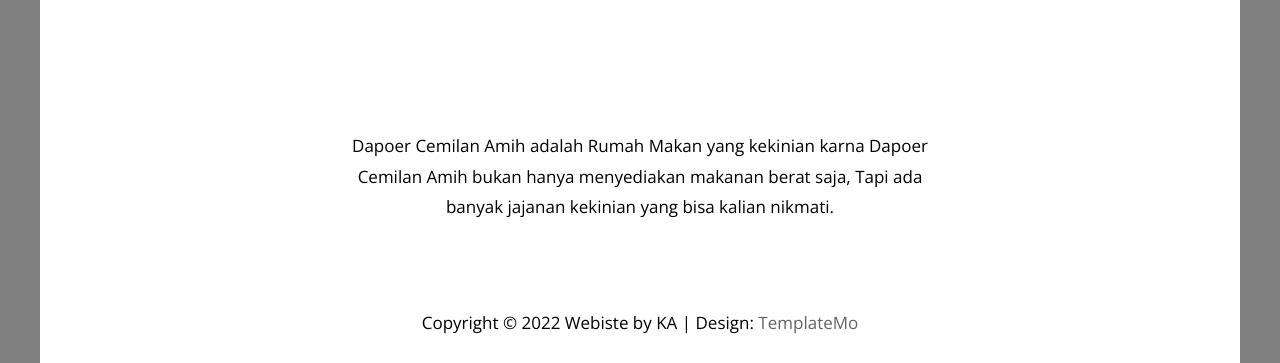
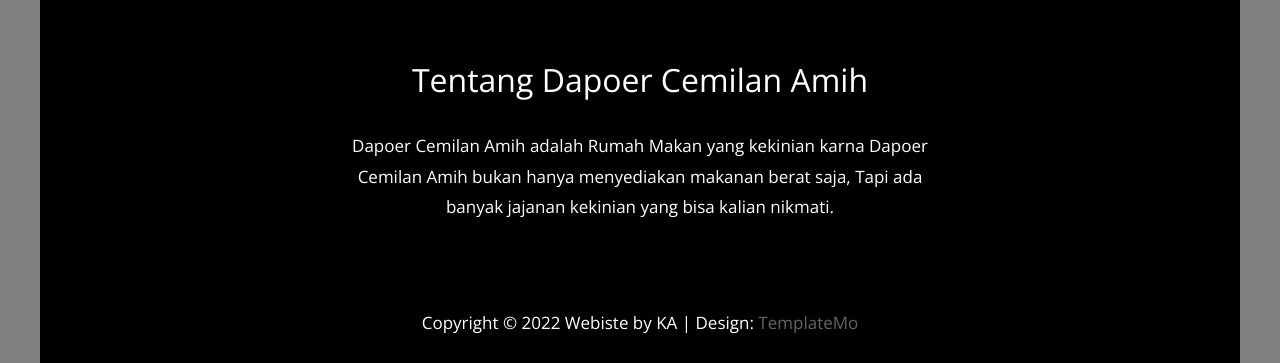
Before and after one commit to friscanzy/webku, a plain HTML site: page about.html in a window 1280 px wide. Shown: the part 462-825 px from the top of the page. Drawn offline with nearby package versions, Linux system fonts and the light colour scheme.

Commit message:
Update templatemo-style.css

```diff
--- a/css/templatemo-style.css
+++ b/css/templatemo-style.css
@@ -206,17 +206,17 @@ html {
 body {
   font-family: "Open Sans", Arial, sans-serif;
   font-size: 17px;
-  background-color: white;
+  background-color: black;
   overflow-x: hidden;
 }
 
 .container {
-  background-color: white;
+  background-color: black;
 }
 
 p,
 address {
-  color: black;
+  color: white;
   line-height: 1.8;
 }
 
```
